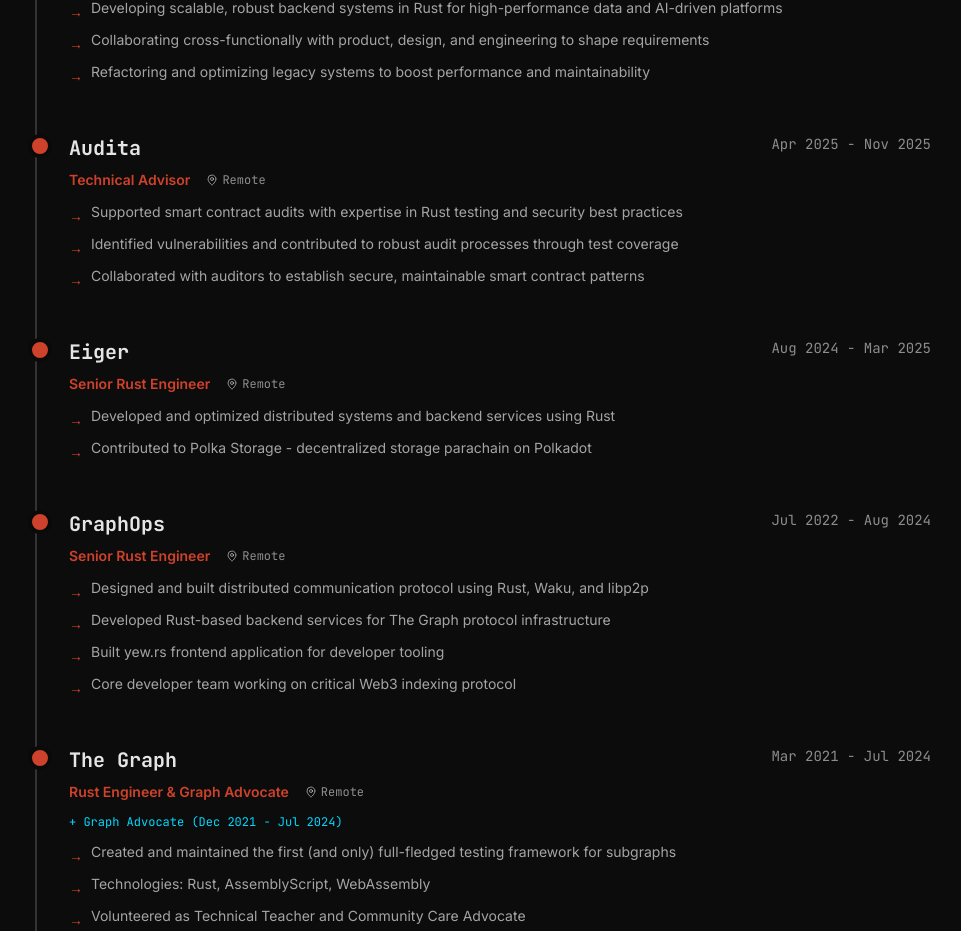
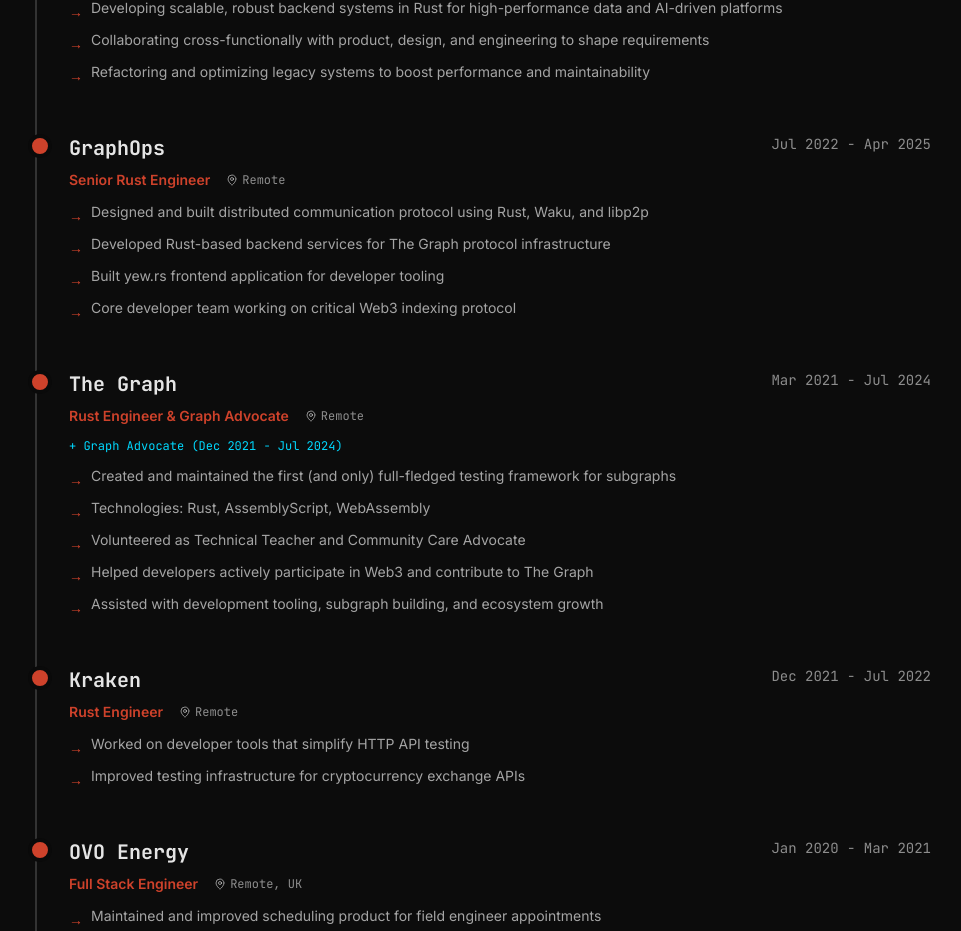
Before and after one commit to cargopete/cargopete, a Next.js app: page / in a window 1280 px wide. Shown: the part 3855-4786 px from the top of the page, without its empty margins (157-1118 px from the left). Built offline with nearby package versions, Linux system fonts and the light colour scheme.

Commit message:
Remove Audita and Eiger, extend GraphOps to Apr 2025

```diff
--- a/app/components/Experience.tsx
+++ b/app/components/Experience.tsx
@@ -19,30 +19,9 @@
     ],
   },
   {
-    company: "Audita",
-    role: "Technical Advisor",
-    period: "Apr 2025 - Nov 2025",
-    location: "Remote",
-    highlights: [
-      "Supported smart contract audits with expertise in Rust testing and security best practices",
-      "Identified vulnerabilities and contributed to robust audit processes through test coverage",
-      "Collaborated with auditors to establish secure, maintainable smart contract patterns",
-    ],
-  },
-  {
-    company: "Eiger",
-    role: "Senior Rust Engineer",
-    period: "Aug 2024 - Mar 2025",
-    location: "Remote",
-    highlights: [
-      "Developed and optimized distributed systems and backend services using Rust",
-      "Contributed to Polka Storage - decentralized storage parachain on Polkadot",
-    ],
-  },
-  {
     company: "GraphOps",
     role: "Senior Rust Engineer",
-    period: "Jul 2022 - Aug 2024",
+    period: "Jul 2022 - Apr 2025",
     location: "Remote",
     highlights: [
       "Designed and built distributed communication protocol using Rust, Waku, and libp2p",
```
